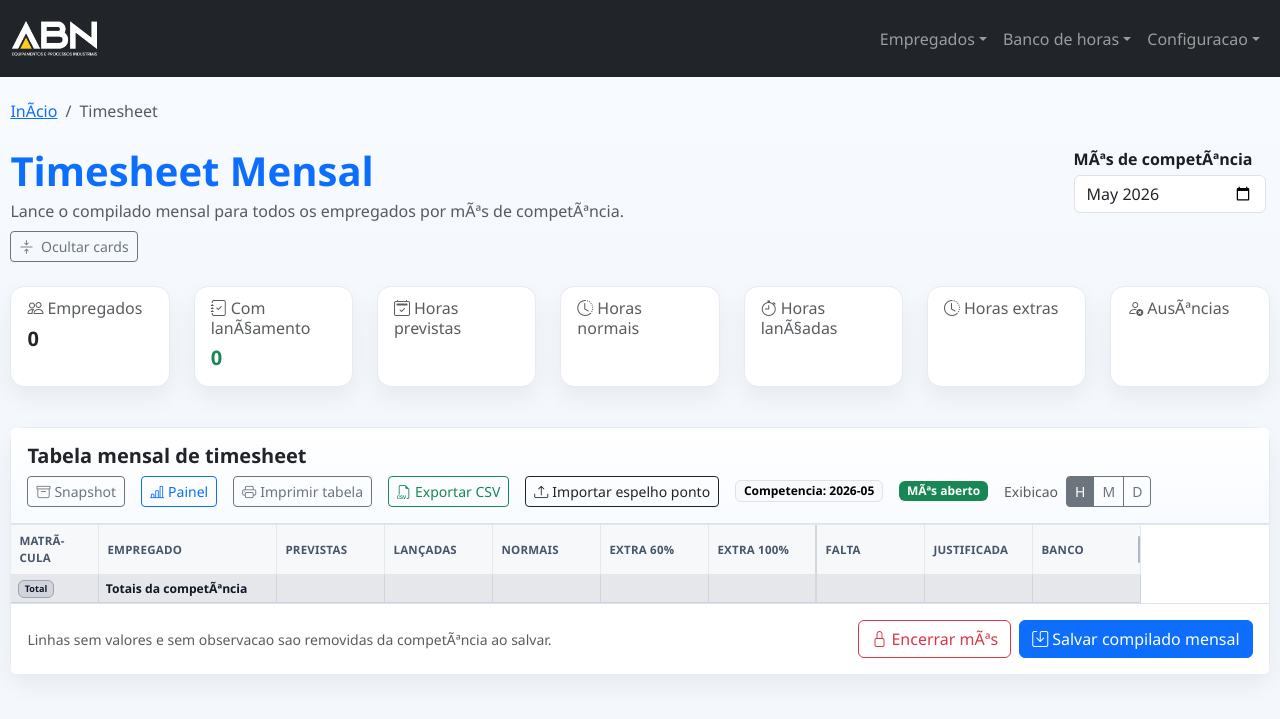
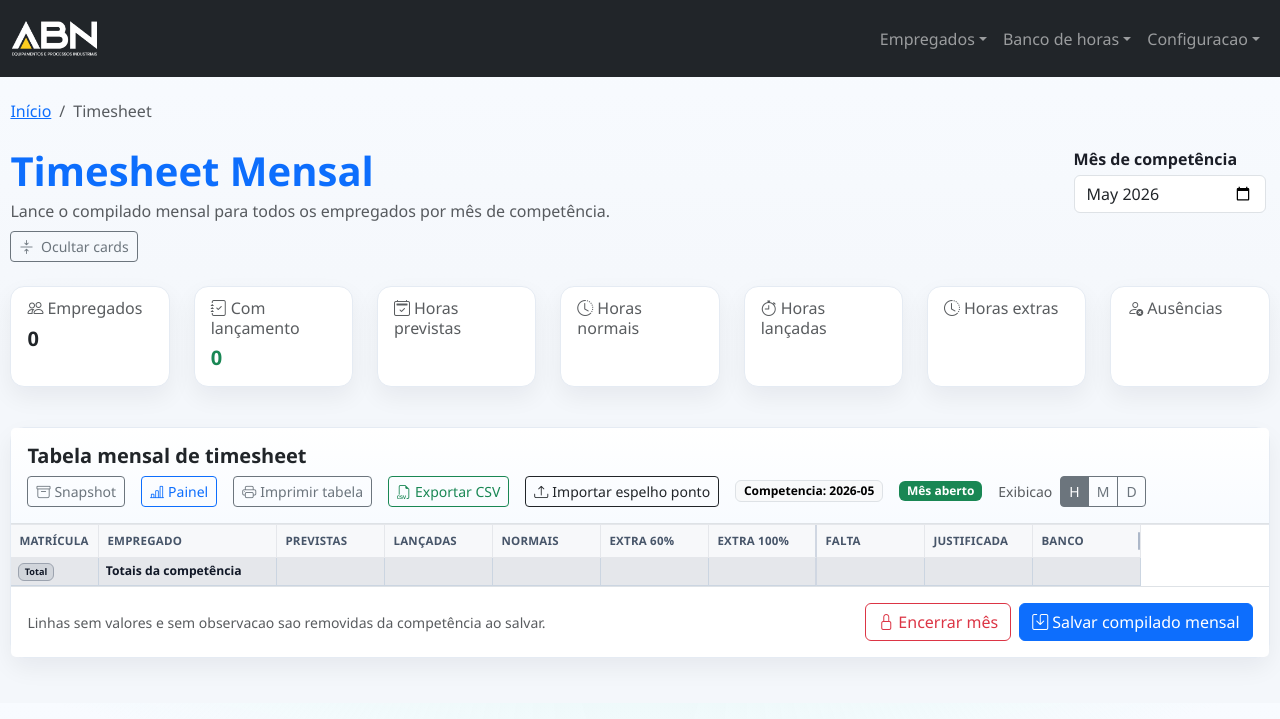
Before and after one commit to Zambianco/HRA, a Django app: page /timesheet/ in a window 1280 px wide. Shown: the top 719 px of the page. Run offline with Django 5.2, Linux system fonts and the light colour scheme; data that the repository does not hold is empty; some libraries are stand-ins or nearby versions.

Commit message:
fix: correct Portuguese text encoding issues in sectors and timesheet templates

```diff
--- a/data/db_config.json
+++ b/data/db_config.json
@@ -1,4 +1,4 @@
 {
   "mode": "arquivo",
-  "db_file_path": "data/rh.db"
+  "db_file_path": "C:\\Users\\rodrigo.zambianco\\Documents\\DEV\\HRA\\data\\rh.db"
 }
--- a/templates/timesheet.html
+++ b/templates/timesheet.html
@@ -273,7 +273,7 @@
     <div class="col-12">
       <nav aria-label="breadcrumb">
         <ol class="breadcrumb mb-0">
-          <li class="breadcrumb-item"><a href="{% url 'employees_page' %}">InÃ­cio</a></li>
+          <li class="breadcrumb-item"><a href="{% url 'employees_page' %}">Início</a></li>
           <li class="breadcrumb-item active" aria-current="page">Timesheet</li>
         </ol>
       </nav>
@@ -283,7 +283,7 @@
   <div class="row mb-4">
     <div class="col-lg-8">
       <h1 class="fw-bold text-primary mb-1">Timesheet Mensal</h1>
-      <p class="text-muted mb-2">Lance o compilado mensal para todos os empregados por mÃªs de competÃªncia.</p>
+      <p class="text-muted mb-2">Lance o compilado mensal para todos os empregados por mês de competência.</p>
       <button
         type="button"
         class="btn btn-sm btn-outline-secondary"
@@ -297,7 +297,7 @@
     <div class="col-lg-4 mt-3 mt-lg-0">
       <form id="timesheet-month-form" method="get" class="d-flex gap-2 justify-content-lg-end align-items-end mb-2">
         <div class="me-1">
-          <label for="competence_month" class="form-label fw-semibold mb-1">MÃªs de competÃªncia</label>
+          <label for="competence_month" class="form-label fw-semibold mb-1">Mês de competência</label>
           <input
             id="competence_month"
             name="competence_month"
@@ -329,7 +329,7 @@
       <div class="card border-0 shadow-sm h-100">
         <div class="card-body">
           <h6 class="card-subtitle mb-2 text-muted">
-            <i class="bi bi-journal-check me-1"></i>Com lanÃ§amento
+            <i class="bi bi-journal-check me-1"></i>Com lançamento
           </h6>
           <h5 class="card-title fw-bold text-success mb-0">{{ registered_employees_count }}</h5>
         </div>
@@ -367,7 +367,7 @@
       <div class="card border-0 shadow-sm h-100">
         <div class="card-body">
           <h6 class="card-subtitle mb-2 text-muted">
-            <i class="bi bi-stopwatch me-1"></i>Horas lanÃ§adas
+            <i class="bi bi-stopwatch me-1"></i>Horas lançadas
           </h6>
           <h5
             class="card-title fw-bold text-dark mb-0 timesheet-total"
@@ -395,7 +395,7 @@
       <div class="card border-0 shadow-sm h-100">
         <div class="card-body">
           <h6 class="card-subtitle mb-2 text-muted">
-            <i class="bi bi-person-x me-1"></i>AusÃªncias
+            <i class="bi bi-person-x me-1"></i>Ausências
           </h6>
           <h5
             class="card-title fw-bold text-danger mb-0 timesheet-total"
@@ -412,7 +412,7 @@
       <div>
         <h5 class="fw-semibold mb-0 print-title">Tabela mensal de timesheet</h5>
         <p class="print-subtitle print-only mb-0">
-          CompetÃªncia {{ selected_competence_month }} Â· {% if is_month_closed %}MÃªs encerrado{% else %}MÃªs aberto{% endif %}
+          Competência {{ selected_competence_month }} · {% if is_month_closed %}Mês encerrado{% else %}Mês aberto{% endif %}
         </p>
       </div>
       <div class="d-flex align-items-center gap-3 flex-wrap justify-content-end">
@@ -471,9 +471,9 @@
           Competencia: {{ selected_competence_month }}
         </span>
         {% if is_month_closed %}
-          <span class="badge text-bg-danger">MÃªs encerrado</span>
+          <span class="badge text-bg-danger">Mês encerrado</span>
         {% else %}
-          <span class="badge text-bg-success">MÃªs aberto</span>
+          <span class="badge text-bg-success">Mês aberto</span>
         {% endif %}
         <div class="d-flex align-items-center gap-2">
           <span class="small text-muted">Exibicao</span>
@@ -501,14 +501,14 @@
       <div class="card-body p-0">
         {% if is_month_closed %}
           <div class="alert alert-warning rounded-0 border-0 border-bottom mb-0 px-3 py-2">
-            <i class="bi bi-lock-fill me-1"></i>Timesheet encerrado para este mÃªs de competÃªncia. Para alterar os lanÃ§amentos, reabra o mÃªs.
+            <i class="bi bi-lock-fill me-1"></i>Timesheet encerrado para este mês de competência. Para alterar os lançamentos, reabra o mês.
           </div>
         {% endif %}
         <div class="point-sheet-wrapper">
           <table id="timesheet-table" class="point-sheet mb-0">
             <thead class="table-light">
               <tr>
-                <th class="sticky-col-1">MatrÃ­cula</th>
+                <th class="sticky-col-1">Matrícula</th>
                 <th class="sticky-col-2">Empregado</th>
                 <th style="min-width: 129px;">Previstas</th>
                 <th style="min-width: 129px;">Lan&ccedil;adas</th>
@@ -542,7 +542,7 @@
                   <span class="badge text-bg-secondary">Total</span>
                 </td>
                 <td class="meta-cell sticky-col-2">
-                  <div class="fw-semibold">Totais da competÃªncia</div>
+                  <div class="fw-semibold">Totais da competência</div>
                 </td>
                 <td class="meta-cell text-start">
                   <span class="fw-bold timesheet-total" data-minutes="{{ total_expected_minutes }}" data-total-target="expected"></span>
@@ -627,7 +627,7 @@
                       data-col="0"
                       data-minutes-field="regular_minutes_{{ row.employee.id }}"
                       autocomplete="off"
-                      {% if is_month_closed %}disabled tabindex="-1" title="Timesheet encerrado para esta competÃªncia"{% endif %}
+                      {% if is_month_closed %}disabled tabindex="-1" title="Timesheet encerrado para esta competência"{% endif %}
                       value=""
                     />
                     <input
@@ -645,7 +645,7 @@
                       data-col="1"
                       data-minutes-field="overtime_60_minutes_{{ row.employee.id }}"
                       autocomplete="off"
-                      {% if is_month_closed %}disabled tabindex="-1" title="Timesheet encerrado para esta competÃªncia"{% endif %}
+                      {% if is_month_closed %}disabled tabindex="-1" title="Timesheet encerrado para esta competência"{% endif %}
                       value=""
                     />
                     <input
@@ -663,7 +663,7 @@
                       data-col="2"
                       data-minutes-field="overtime_100_minutes_{{ row.employee.id }}"
                       autocomplete="off"
-                      {% if is_month_closed %}disabled tabindex="-1" title="Timesheet encerrado para esta competÃªncia"{% endif %}
+                      {% if is_month_closed %}disabled tabindex="-1" title="Timesheet encerrado para esta competência"{% endif %}
                       value=""
                     />
                     <input
@@ -681,7 +681,7 @@
                       data-col="3"
                       data-minutes-field="absence_unexcused_minutes_{{ row.employee.id }}"
                       autocomplete="off"
-                      {% if is_month_closed %}disabled tabindex="-1" title="Timesheet encerrado para esta competÃªncia"{% endif %}
+                      {% if is_month_closed %}disabled tabindex="-1" title="Timesheet encerrado para esta competência"{% endif %}
                       value=""
                     />
                     <input
@@ -699,7 +699,7 @@
                       data-col="4"
                       data-minutes-field="absence_excused_minutes_{{ row.employee.id }}"
                       autocomplete="off"
-                      {% if is_month_closed %}disabled tabindex="-1" title="Timesheet encerrado para esta competÃªncia"{% endif %}
+                      {% if is_month_closed %}disabled tabindex="-1" title="Timesheet encerrado para esta competência"{% endif %}
                       value=""
                     />
                     <input
@@ -729,7 +729,7 @@
                     />
                     {% if row.employee.regime_compensacao_jornada != "participante" %}
                       <div class="bank-disabled-chip">
-                        <i class="bi bi-lock-fill"></i>NÃ£o participante
+                        <i class="bi bi-lock-fill"></i>Não participante
                       </div>
                     {% endif %}
                     <input
@@ -752,16 +752,16 @@
       </div>
       <div class="card-footer bg-white border-top py-3 d-flex justify-content-between align-items-center flex-wrap gap-2">
         <small class="text-muted mb-0">
-          Linhas sem valores e sem observacao sao removidas da competÃªncia ao salvar.
+          Linhas sem valores e sem observacao sao removidas da competência ao salvar.
         </small>
         <div class="d-flex align-items-center gap-2">
           {% if is_month_closed %}
             <button type="submit" class="btn btn-outline-warning" name="action" value="reopen_month">
-              <i class="bi bi-unlock me-1"></i>Reabrir mÃªs
+              <i class="bi bi-unlock me-1"></i>Reabrir mês
             </button>
           {% else %}
-            <button type="submit" class="btn btn-outline-danger" name="action" value="close_month" onclick="return confirm('Deseja encerrar este mÃªs de competÃªncia Apos encerrar, alteraÃ§Ãµes ficarao bloqueadas atÃ© reabertura.')">
-              <i class="bi bi-lock me-1"></i>Encerrar mÃªs
+            <button type="submit" class="btn btn-outline-danger" name="action" value="close_month" onclick="return confirm('Deseja encerrar este mês de competência Apos encerrar, alterações ficarao bloqueadas até reabertura.')">
+              <i class="bi bi-lock me-1"></i>Encerrar mês
             </button>
             <button type="submit" class="btn btn-primary">
               <i class="bi bi-save me-1"></i>Salvar compilado mensal
@@ -833,7 +833,7 @@
       });
       const sheetForm = document.querySelector("form[method='post']");
       const sheetSaveSubmitButton = sheetForm
-        ? sheetForm.querySelector("button[type='submit']:not([name='action'])")
+         sheetForm.querySelector("button[type='submit']:not([name='action'])")
         : null;
       const monthForm = document.getElementById("timesheet-month-form");
       const monthInput = document.getElementById("competence_month");
@@ -903,7 +903,7 @@
 
       function loadTableWidth() {
         const raw = Number(safeStorageGet("timesheet_table_width") || "1130");
-        const initialWidth = Number.isFinite(raw) ? raw : 1130;
+        const initialWidth = Number.isFinite(raw)  raw : 1130;
         setTableWidth(initialWidth);
       }
 
@@ -1025,16 +1025,16 @@
         summaryCardsRow.classList.toggle("d-none", summaryCardsCollapsed);
         summaryCardsToggleButton.setAttribute(
           "aria-expanded",
-          summaryCardsCollapsed ? "false" : "true"
+          summaryCardsCollapsed  "false" : "true"
         );
         summaryCardsToggleLabel.textContent = summaryCardsCollapsed
-          ? "Exibir cards"
+           "Exibir cards"
           : "Ocultar cards";
 
         const icon = summaryCardsToggleButton.querySelector("i");
         if (icon) {
           icon.className = summaryCardsCollapsed
-            ? "bi bi-arrows-expand me-1"
+             "bi bi-arrows-expand me-1"
             : "bi bi-arrows-collapse me-1";
         }
       }
@@ -1052,7 +1052,7 @@
         summaryCardsCollapsed = !summaryCardsCollapsed;
         safeStorageSet(
           "timesheet_summary_cards_collapsed",
-          summaryCardsCollapsed ? "1" : "0"
+          summaryCardsCollapsed  "1" : "0"
         );
         renderSummaryCardsVisibility();
       }
@@ -1155,7 +1155,7 @@
         if (input.classList.contains("sheet-number")) {
           const hiddenInput = document.getElementById(input.dataset.minutesField);
           const rawMinutes = Number(canonicalValue || "0");
-          const safeMinutes = Number.isFinite(rawMinutes) ? Math.max(0, Math.round(rawMinutes)) : 0;
+          const safeMinutes = Number.isFinite(rawMinutes)  Math.max(0, Math.round(rawMinutes)) : 0;
           if (hiddenInput) {
             hiddenInput.value = String(safeMinutes);
           }
@@ -1260,13 +1260,13 @@
         if (!rows.length) return;
 
         const hasMatrix = rows.length > 1 || rows[0].includes("\t");
-        const activeSelection = selectedInputs.length ? selectedInputs.slice() : [];
+        const activeSelection = selectedInputs.length  selectedInputs.slice() : [];
         const writableSelection = activeSelection.filter(function (input) {
           return !input.disabled && !input.classList.contains("sheet-copy-only");
         });
         const beforeSnapshot = snapshotCells(
           writableSelection.length
-            ? writableSelection
+             writableSelection
             : [fallbackInput].filter(function (input) {
                 return input && !input.disabled && !input.classList.contains("sheet-copy-only");
               })
@@ -1352,7 +1352,7 @@
           col += colDelta;
           const target = inputByCell.get(String(row) + ":" + String(col));
           if (!target) {
-            return jumpToEdge ? lastEnabled : null;
+            return jumpToEdge  lastEnabled : null;
           }
           if (!target.disabled) {
             if (!jumpToEdge) return target;
@@ -1361,7 +1361,7 @@
           attempts += 1;
         }
 
-        return jumpToEdge ? lastEnabled : null;
+        return jumpToEdge  lastEnabled : null;
       }
 
       function focusByArrow(current, rowDelta, colDelta, options) {
@@ -1387,7 +1387,7 @@
       function toggleDisplayMode() {
         const modes = ["hours", "minutes", "decimal"];
         const currentIndex = modes.indexOf(displayMode);
-        const nextIndex = currentIndex < 0 ? 0 : (currentIndex + 1) % modes.length;
+        const nextIndex = currentIndex < 0  0 : (currentIndex + 1) % modes.length;
         displayMode = modes[nextIndex];
         safeStorageSet("timesheet_display_mode", displayMode);
         displayUnitRadios.forEach(function (radio) {
@@ -1401,9 +1401,9 @@
         if (!modeToastStack) return;
         const modeLabel =
           displayMode === "decimal"
-            ? "Horas decimais"
+             "Horas decimais"
             : displayMode === "minutes"
-              ? "Minutos"
+               "Minutos"
               : "HH:MM";
         showTimesheetToast("<strong>Modo alterado:</strong> " + modeLabel);
       }
@@ -1566,7 +1566,7 @@
       }
 
       function formatPrintMinutes(minutes) {
-        const safeMinutes = Number.isFinite(minutes) ? Math.max(0, Math.round(minutes)) : 0;
+        const safeMinutes = Number.isFinite(minutes)  Math.max(0, Math.round(minutes)) : 0;
         if (displayMode === "minutes") {
           return String(safeMinutes);
         }
@@ -1588,7 +1588,7 @@
       function updateTotals() {
         totalElements.forEach(function (element) {
           const rawMinutes = Number(element.dataset.minutes || "0");
-          const safeMinutes = Number.isFinite(rawMinutes) ? Math.max(0, rawMinutes) : 0;
+          const safeMinutes = Number.isFinite(rawMinutes)  Math.max(0, rawMinutes) : 0;
           const formatted = formatTotal(safeMinutes);
           if (element.tagName === "INPUT" || element.tagName === "TEXTAREA") {
             element.value = formatted;
@@ -1622,7 +1622,7 @@
           }, 0);
           rowLaunchedElement.dataset.minutes = String(rowMinutes);
           const expectedMinutes = rowExpectedElement
-            ? Number(rowExpectedElement.dataset.minutes || "0")
+             Number(rowExpectedElement.dataset.minutes || "0")
             : 0;
           if (Number.isFinite(expectedMinutes) && rowMinutes > expectedMinutes) {
             rowLaunchedElement.classList.add("timesheet-over-limit");
@@ -1653,7 +1653,7 @@
         const hiddenInput = document.getElementById(input.dataset.minutesField);
         if (!hiddenInput) return;
         const rawMinutes = Number(hiddenInput.value || "0");
-        const safeMinutes = Number.isFinite(rawMinutes) ? Math.max(0, Math.round(rawMinutes)) : 0;
+        const safeMinutes = Number.isFinite(rawMinutes)  Math.max(0, Math.round(rawMinutes)) : 0;
         hiddenInput.value = String(safeMinutes);
         input.dataset.lastMinutes = String(safeMinutes);
         input.value = formatMinutes(safeMinutes);
@@ -1689,15 +1689,15 @@
         if (!trimmed) return { ok: true, empty: true, minutes: 0 };
 
         if (!/^[0-9+\-*/().,:\s]+$/.test(trimmed)) {
-          return { ok: false, error: "Use apenas nÃºmeros e operadores matematicos." };
+          return { ok: false, error: "Use apenas números e operadores matematicos." };
         }
 
         const compact = trimmed.replace(/\s+/g, "");
         if (!compact) return { ok: true, empty: true, minutes: 0 };
 
         const toggleCount = (compact.match(/,,/g) || []).length;
-        const invertedMode = displayMode === "decimal" ? "hours" : "decimal";
-        const inputMode = toggleCount % 2 === 1 ? invertedMode : displayMode;
+        const invertedMode = displayMode === "decimal"  "hours" : "decimal";
+        const inputMode = toggleCount % 2 === 1  invertedMode : displayMode;
 
         let normalized = compact.replace(/,,/g, ",");
         if (inputMode === "minutes") {
@@ -1711,14 +1711,14 @@
           try {
             resultMinutes = Function('"use strict"; return (' + normalized + ");")();
           } catch (error) {
-            return { ok: false, error: "ExpressÃƒÂ£o invalida." };
+            return { ok: false, error: "Expressão invalida." };
           }
 
           if (typeof resultMinutes !== "number" || !Number.isFinite(resultMinutes)) {
-            return { ok: false, error: "ExpressÃƒÂ£o invalida." };
+            return { ok: false, error: "Expressão invalida." };
           }
           if (resultMinutes < 0) {
-            return { ok: false, error: "O resultado nÃƒÂ£o pode ser negativo." };
+            return { ok: false, error: "O resultado não pode ser negativo." };
           }
           if (resultMinutes > 59999) {
             return { ok: false, error: "O resultado deve ser no maximo 59999 minutos." };
@@ -1737,7 +1737,7 @@
           normalized = normalized.replace(
             /(\d+),(\d{0,2})/g,
             function (_, hoursPart, minutesPart) {
-              const safeMinutes = minutesPart === "" ? "00" : minutesPart;
+              const safeMinutes = minutesPart === ""  "00" : minutesPart;
               if (Number(safeMinutes) > 59) {
                 invalidCompactMinutes = true;
               }
@@ -1762,7 +1762,7 @@
           }
 
           if (normalized.includes(",")) {
-            return { ok: false, error: "Formato HH:MM invÃ¡lido." };
+            return { ok: false, error: "Formato HH:MM inválido." };
           }
         } else {
           normalized = normalized.replace(/,/g, ".");
@@ -1779,22 +1779,22 @@
         );
 
         if (expression.includes(":")) {
-          return { ok: false, error: "Formato HH:MM invÃ¡lido." };
+          return { ok: false, error: "Formato HH:MM inválido." };
         }
 
         let result;
         try {
           result = Function('"use strict"; return (' + expression + ");")();
         } catch (error) {
-          return { ok: false, error: "ExpressÃ£o invalida." };
+          return { ok: false, error: "Expressão invalida." };
         }
 
         if (typeof result !== "number" || !Number.isFinite(result)) {
-          return { ok: false, error: "ExpressÃ£o invalida." };
+          return { ok: false, error: "Expressão invalida." };
         }
 
         if (result < 0) {
-          return { ok: false, error: "O resultado nÃ£o pode ser negativo." };
+          return { ok: false, error: "O resultado não pode ser negativo." };
         }
 
         if (result > 999.99) {
@@ -1829,11 +1829,11 @@
           return true;
         }
 
-        markInvalid(input, evaluated.error || "Valor invÃ¡lido.");
+        markInvalid(input, evaluated.error || "Valor inválido.");
         if (useFallbackValue) {
           const fallbackMinutes = Number(input.dataset.lastMinutes || hiddenInput.value || "0");
           const safeFallbackMinutes = Number.isFinite(fallbackMinutes)
-            ? Math.max(0, Math.round(fallbackMinutes))
+             Math.max(0, Math.round(fallbackMinutes))
             : 0;
           hiddenInput.value = String(safeFallbackMinutes);
           input.dataset.lastMinutes = hiddenInput.value;
@@ -1881,7 +1881,7 @@
         if (hiddenInput) {
           const initialMinutes = Number(hiddenInput.value || "0");
           input.dataset.lastMinutes = Number.isFinite(initialMinutes)
-            ? String(Math.max(0, Math.round(initialMinutes)))
+             String(Math.max(0, Math.round(initialMinutes)))
             : "0";
         } else {
           input.dataset.lastMinutes = "0";
@@ -2023,7 +2023,7 @@
             }
             if (event.key === "Enter") {
               event.preventDefault();
-              const moved = moveFocus(input, event.shiftKey ? -1 : 1, 0);
+              const moved = moveFocus(input, event.shiftKey  -1 : 1, 0);
               if (!moved) {
                 input.focus();
                 input.select();
@@ -2044,7 +2044,7 @@
           if (event.key === "Enter") {
             event.preventDefault();
             exitEditMode(input, true);
-            const moved = moveFocus(input, event.shiftKey ? -1 : 1, 0);
+            const moved = moveFocus(input, event.shiftKey  -1 : 1, 0);
             if (!moved) {
               input.focus();
               input.select();
```
Also changed, not shown: templates/sectors.html (+11 -11 lines).
